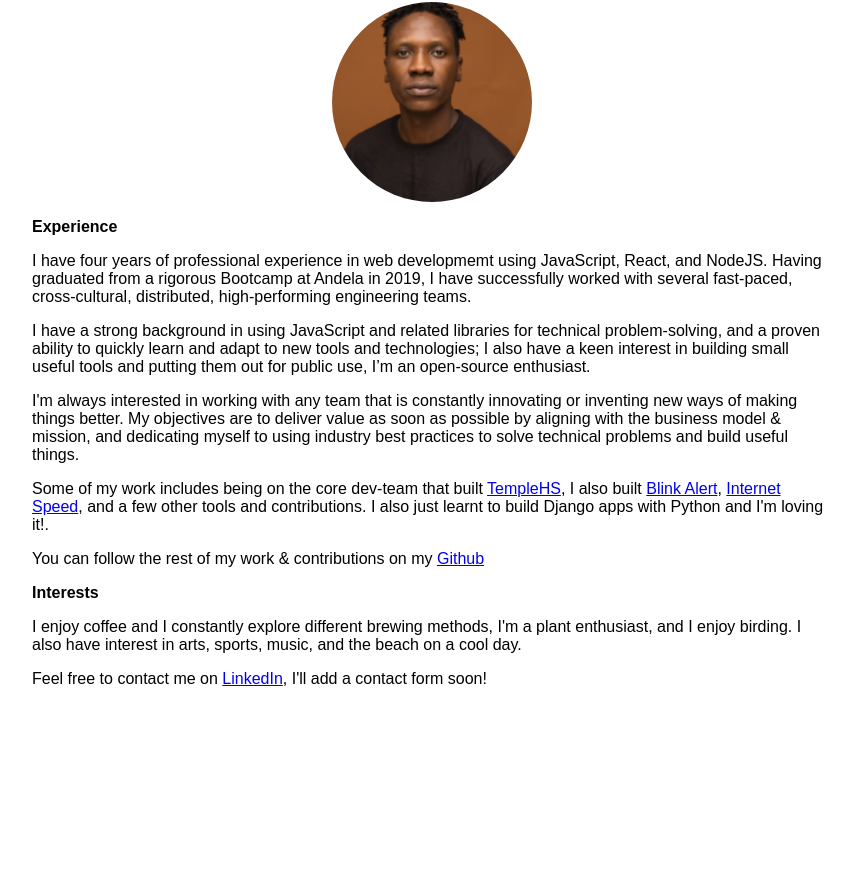
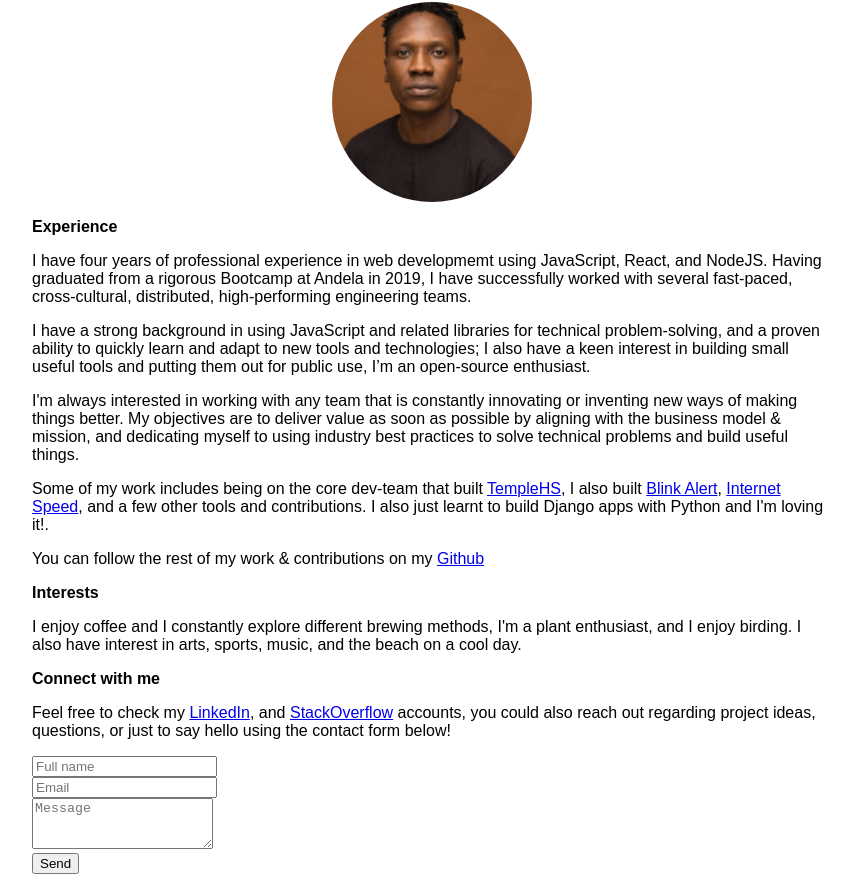
Before and after one commit to obayomi96/my-personal-website, a Gatsby site: page /about in a window 1280 px wide. Shown: the part 174-1056 px from the top of the page, without its empty margins (208-1062 px from the left). Before the commit the page ends 878 px from the top, so only its background shows below. Built offline with nearby package versions, Linux system fonts and the light colour scheme; Gatsby itself is replaced by a stand-in of ours.

Commit message:
Integrate contact feature

```diff
--- a/gatsby-config.js
+++ b/gatsby-config.js
@@ -1,6 +1,10 @@
 /**
  * @type {import('gatsby').GatsbyConfig}
  */
+require("dotenv").config({
+  path: `.env.${process.env.NODE_ENV}`,
+});
+
 module.exports = {
   siteMetadata: {
     title: "Martins Obayomi",
--- a/package.json
+++ b/package.json
@@ -16,6 +16,8 @@
   },
   "dependencies": {
     "@mdx-js/react": "^2.3.0",
+    "axios": "^1.5.1",
+    "dotenv": "^16.3.1",
     "gatsby": "^5.12.4",
     "gatsby-plugin-image": "^3.12.0",
     "gatsby-plugin-mdx": "^5.12.0",
--- /dev/null
+++ b/src/components/contactForm.js
@@ -0,0 +1,92 @@
+import React, { useState } from "react";
+import axios from "axios";
+import { navigate } from "gatsby";
+
+const ContactForm = () => {
+  const [formStatus, setFormStatus] = useState(false);
+  const [loading, setLoading] = useState(false);
+  const [query, setQuery] = useState({
+    name: "",
+    email: "",
+    message: "",
+  });
+
+  const handleChange = () => (e) => {
+    const name = e.target.name;
+    const value = e.target.value;
+    setQuery((prevState) => ({
+      ...prevState,
+      [name]: value,
+    }));
+  };
+
+  const handleSubmit = (e) => {
+    e.preventDefault();
+    if (loading) return;
+    setLoading(true);
+    const formData = new FormData();
+    Object.entries(query).forEach(([key, value]) => {
+      formData.append(key, value);
+    });
+
+    axios
+      .post(process.env.GATSBY_FORM_API_URL, formData, {
+        headers: { Accept: "application/json" },
+      })
+      .then(function (response) {
+        setFormStatus(true);
+        setQuery({
+          name: "",
+          email: "",
+          message: "",
+        });
+        setLoading(false);
+        navigate("/message-sent");
+      })
+      .catch(function (error) {
+        alert("Error sending message", error);
+        setLoading(false);
+      });
+  };
+
+  return (
+    <div className="App">
+      <div class="form">
+        <form enctype="multipart/form-data" onSubmit={handleSubmit}>
+          <div class="form-group">
+            <input
+              type="text"
+              name="name"
+              placeholder="Full name"
+              value={query.name}
+              onChange={handleChange()}
+            />
+          </div>
+          <div class="form-group">
+            <input
+              type="email"
+              name="email"
+              placeholder="Email"
+              value={query.email}
+              onChange={handleChange()}
+            />
+          </div>
+          <div class="form-group">
+            <textarea
+              placeholder="Message"
+              rows={3}
+              type="text"
+              name="message"
+              value={query.message}
+              onChange={handleChange()}
+            />
+          </div>
+          <button type="submit">Send</button>
+          {formStatus && <p>Message sent.</p>}
+        </form>
+      </div>
+    </div>
+  );
+};
+
+export default ContactForm;
--- a/src/pages/about.js
+++ b/src/pages/about.js
@@ -2,6 +2,7 @@
 import * as React from "react";
 import Layout from "../components/layout";
 import Seo from "../components/seo";
+import ContactForm from "../components/contactForm";
 import { StaticImage } from "gatsby-plugin-image";
 
 // Step 2: Define your component
@@ -83,12 +84,45 @@ const AboutPage = () => {
           sports, music, and the beach on a cool day.
         </p>
         <p>
-          Feel free to contact me on{" "}
+          <b>Connect with me</b>
+        </p>
+        <p>
+          Feel free to check my{" "}
           <a href="https://www.linkedin.com/in/martins-obayomi-998202162/">
             LinkedIn
           </a>
-          , I'll add a contact form soon!{" "}
+          , and{" "}
+          <a href="https://stackoverflow.com/users/9985506/martins">
+            StackOverflow
+          </a>{" "}
+          accounts, you could also reach out regarding project ideas, questions,
+          or just to say hello using the contact form below!{" "}
         </p>
+
+        <ContactForm />
+
+        {/* <div>
+          <form
+            action="https://getform.io/f/4f1ac81b-2b77-4673-9f90-9d8e83ae8374"
+            method="POST"
+          >
+            <div>
+              <input placeholder="Your name" type="text" name="name" />
+            </div>
+            <div>
+              <input placeholder="Your email" type="email" name="email" />
+            </div>
+            <div>
+              <textarea
+                placeholder="Message"
+                rows={3}
+                type="text"
+                name="message"
+              />
+            </div>
+            <button type="submit">Send</button>
+          </form>
+        </div> */}
       </div>
     </Layout>
   );
```
Also changed, not shown: src/pages/message-sent.js (added, +20 -0 lines), 2 other files.
